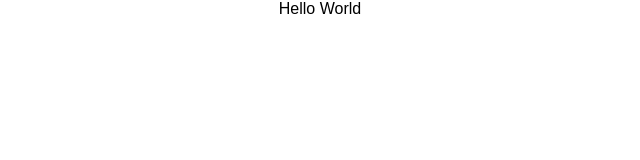
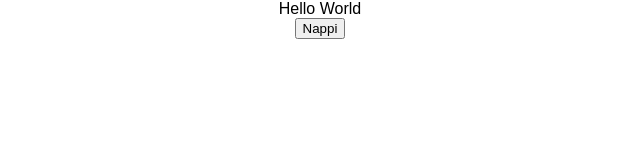
Before and after one commit to lassehav-oamk/react-step-by-step, a React (Create React App) app: page / in a window 1280 px wide. Shown: the top 160 px of the page, without its empty margins (320-960 px from the left). Built offline with nearby package versions, Linux system fonts and the light colour scheme.

Commit message:
Added simple button & click handler for it

```diff
--- a/src/App.js
+++ b/src/App.js
@@ -4,10 +4,17 @@ import './App.css';
 import HelloWorld from './comps/HelloWorld';
 
 class App extends Component {
+
+  nappiPainettu()
+  {
+    console.log("jep");
+    // ...
+  }
+
   render() {
     return (
       <div className="App">
-        <HelloWorld />
+        <HelloWorld buttonClickHandler={this.nappiPainettu}/>
       </div>
     );
   }
--- a/src/comps/HelloWorld.js
+++ b/src/comps/HelloWorld.js
@@ -4,7 +4,10 @@ export default class HelloWorld extends Component {
     render () {
         return (
             <div>
+                <div>
                 Hello World
+                </div>
+                <button onClick={this.props.buttonClickHandler}>Nappi</button>
             </div>
         );
     }
```
Also changed, not shown: public/index.html (line endings or trailing spaces).
